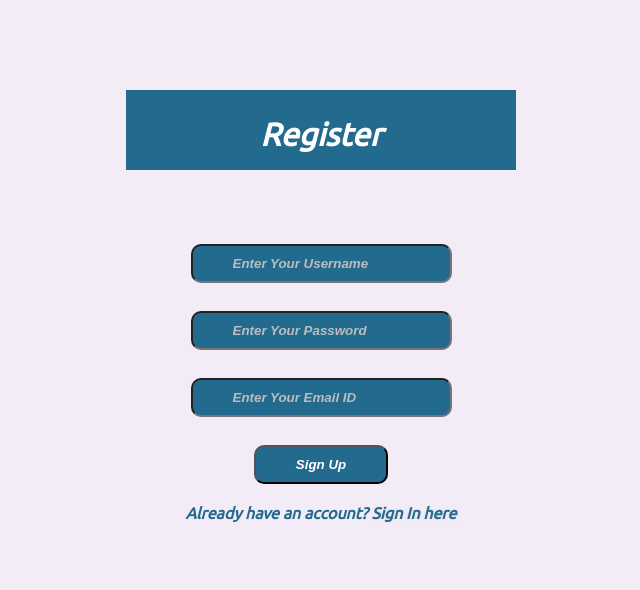
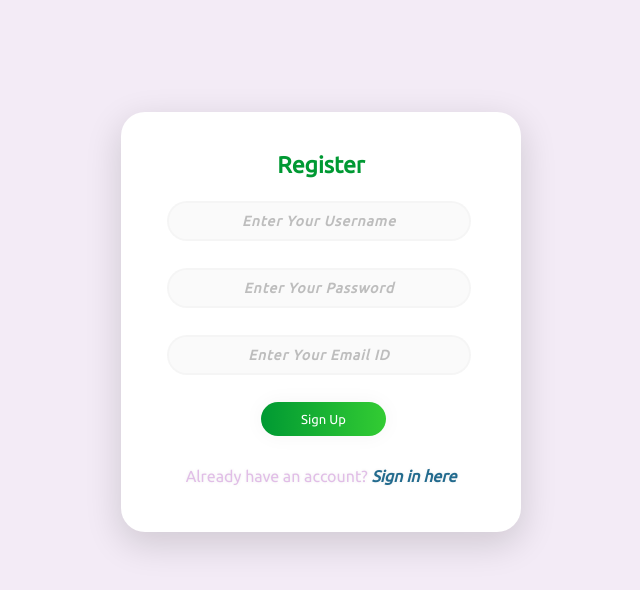
Before and after one commit to tkm3d1a/DB-found-webApp, a Flask app: page /register in a window 1280 px wide. Shown: the part 47-637 px from the top of the page, without its empty margins (319-959 px from the left). Run offline with Flask 2, Linux system fonts and the light colour scheme; parts of the project's set-up code (start-up, migrations or seed data) failed here and were passed over; some libraries are stand-ins or nearby versions.

Commit message:
make sign in/up fields required, styled register.html

```diff
--- a/baseball-web-app/app/forms.py
+++ b/baseball-web-app/app/forms.py
@@ -10,8 +10,8 @@ class LoginForm(FlaskForm):
 
 class SearchForm(FlaskForm):
     # player_id = StringField('Player ID')
-    first_name = StringField('First Name')
-    last_name = StringField('Last Name')
+    first_name = StringField('First Name', validators=[DataRequired()])
+    last_name = StringField('Last Name', validators=[DataRequired()])
     # save_search = BooleanField('Save Search')
     submit = SubmitField('Search')
 
--- a/baseball-web-app/app/static/style.css
+++ b/baseball-web-app/app/static/style.css
@@ -87,7 +87,7 @@
                 font-size: 23px;
             }
 
-            .uname {
+            .loginDetails {
                 width: 76%;
                 color: rgb(38, 50, 56);
                 font-weight: 700;
@@ -110,27 +110,6 @@
             form.form1 {
                 padding-top: 40px;
             }
-
-            .pass {
-                width: 76%;
-                color: rgb(38, 50, 56);
-                font-weight: 700;
-                font-size: 14px;
-                letter-spacing: 1px;
-                background: rgba(136, 126, 126, 0.04);
-                padding: 10px 20px;
-                border: none;
-                border-radius: 20px;
-                outline: none;
-                box-sizing: border-box;
-                border: 2px solid rgba(0, 0, 0, 0.02);
-                margin-bottom: 50px;
-                margin-left: 46px;
-                text-align: center;
-                margin-bottom: 27px;
-                font-family: 'Ubuntu', sans-serif;
-            }
-
 
             .un:focus, .pass:focus {
                 border: 2px solid rgba(0, 0, 0, 0.18) !important;
@@ -167,7 +146,7 @@
                 box-shadow: 0 0 20px 1px rgba(0, 0, 0, 0.04);
             }
 
-            .newuser {
+            .user {
                     text-shadow: 0px 0px 3px rgba(117, 117, 117, 0.12);
                     color: #E1BEE7;
                     padding-top: 15px;
--- a/baseball-web-app/app/templates/base.html
+++ b/baseball-web-app/app/templates/base.html
@@ -18,7 +18,6 @@
 
       <link rel="stylesheet" href="{{ url_for('static', filename='style.css') }}">
       <link rel="stylesheet" href="https://fonts.googleapis.com/css?family=Ubuntu">
-      <link rel="stylesheet" href="path/to/font-awesome/css/font-awesome.min.css">
     </head>
     <body>
         <div class = "navbar">
--- a/baseball-web-app/app/templates/register.html
+++ b/baseball-web-app/app/templates/register.html
@@ -1,48 +1,41 @@
 {% extends "base.html" %}
 
 {% block content %}
-</br></br></br></br></br>
-<div align="center">
-    <div align="center" class="border">
-        <div class="header">
-            <h1 class="word">{{ title }}</h1>
-        </div>
-    </br></br></br>
-        <h2 class="word">
-            <form action="{{ url_for('register') }}" method="post">
-                <div class="msg">{{ msg }}</div>
+<div class="main">
+    <p class="sign" align="center">{{ title }}</p>
+    <form action="{{ url_for('register') }}" method="post">
+        <div align="center" style="color:red" class="msg">{{ msg }}</div>
                 <input
                     id="username"
                     name="username"
                     type="text"
                     placeholder="Enter Your Username"
-                    class="textbox"/>
-            </br></br>
+                    class="loginDetails"
+                    required/>
                 <input
                     id="password"
                     name="password"
                     type="password"
                     placeholder="Enter Your Password"
-                    class="textbox"/>
-            </br></br>
+                    class="loginDetails"
+                    required/>
                 <input
                     id="email"
                     name="email"
-                    type="text"
+                    type="email"
                     placeholder="Enter Your Email ID"
-                    class="textbox"/>
-            </br></br>
+                    class="loginDetails"
+                    required/>
                 <input
                     type="submit"
-                    class="btn"
+                    class="signInBtn"
                     value="Sign Up"></br>
             </form>
-        </h2>
-        <p class="bottom">
-            Already have an account? <a class="bottom" href="{{url_for('sign_in')}}"> Sign In here</a>
+        <p class="user" align="center">
+            Already have an account? <a class="bottom" href="{{url_for('sign_in')}}">Sign in here</a>
         </p>
     </div>
-</div>
+</p>
 {% endblock %}
 
 <!-- https://www.geeksforgeeks.org/login-and-registration-project-using-flask-and-mysql/ -->
```
Also changed, not shown: baseball-web-app/app/templates/signin.html (+8 -6 lines).
